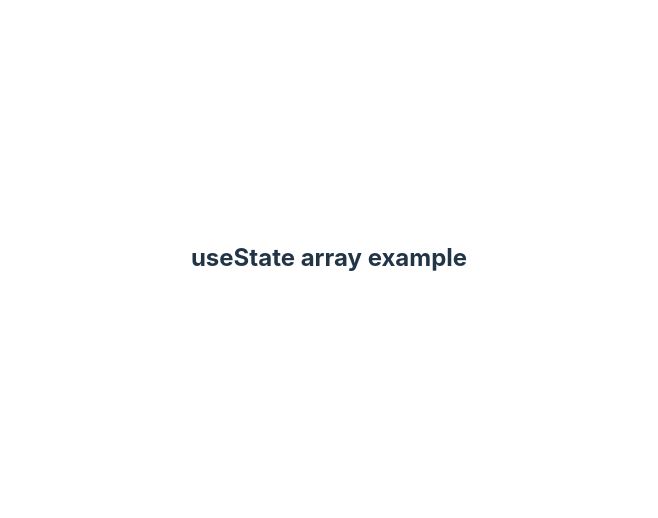
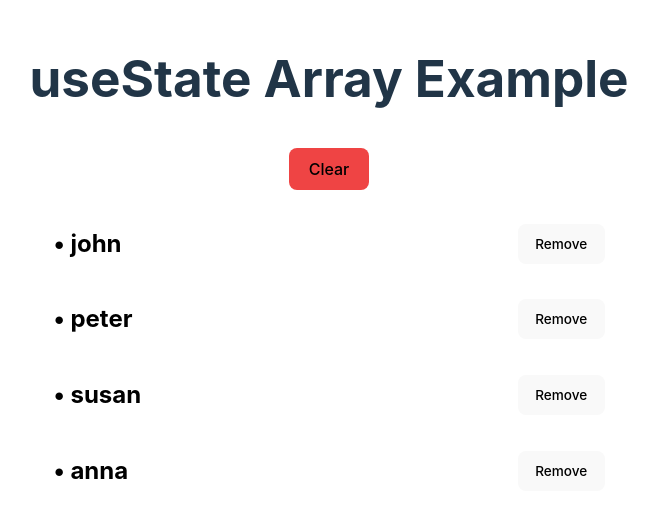
Before and after one commit to tamathecxder/freecodecamp-react-18-advanced, a React (Vite) app: page / in a window 1280 px wide. Shown: the part 142-660 px from the top of the page, without its empty margins (311-969 px from the left). Built offline with nearby package versions, Linux system fonts and the light colour scheme.

Commit message:
chore: completing the useState array task

```diff
--- a/src/tutorial/01-useState/starter/03-useState-array.jsx
+++ b/src/tutorial/01-useState/starter/03-useState-array.jsx
@@ -1,5 +1,63 @@
+import { useState } from "react";
+import { data } from "../../../data";
+
 const UseStateArray = () => {
-  return <h2>useState array example</h2>;
+  const [person, setPerson] = useState(data);
+
+  const handleRemovePerson = (id) => {
+    const newPerson = person.filter((p) => p.id !== id);
+    setPerson(newPerson);
+  };
+
+  const handleClearPerson = () => {
+    setPerson([]);
+  }
+
+  return (
+    <section>
+      <h1>useState Array Example</h1>
+      <button type="button" onClick={handleClearPerson} style={{ marginBottom: "16px", background: "rgb(239 68 68)" }}>Clear</button>
+      <div
+        style={{
+          display: "flex",
+          justifyContent: "center",
+          alignItems: "center",
+          flexDirection: "column",
+          background: "#fff",
+          borderRadius: "12px",
+          paddingLeft: "24px",
+          paddingRight: "24px",
+        }}
+      >
+        {person.map((value) => {
+          return (
+            <div
+              style={{
+                width: "100%",
+                display: "flex",
+                justifyContent: "space-between",
+                alignItems: "center",
+                gap: "20px",
+              }}
+              key={value.id}
+            >
+              <h2 style={{ color: "#000" }}>&#x2022; {value.name}</h2>
+              <button
+                onClick={() => handleRemovePerson(value.id)}
+                style={{
+                  height: "40px",
+                  lineHeight: "20px",
+                  fontSize: "0.85rem",
+                }}
+              >
+                Remove
+              </button>
+            </div>
+          );
+        })}
+      </div>
+    </section>
+  );
 };
 
 export default UseStateArray;
```
